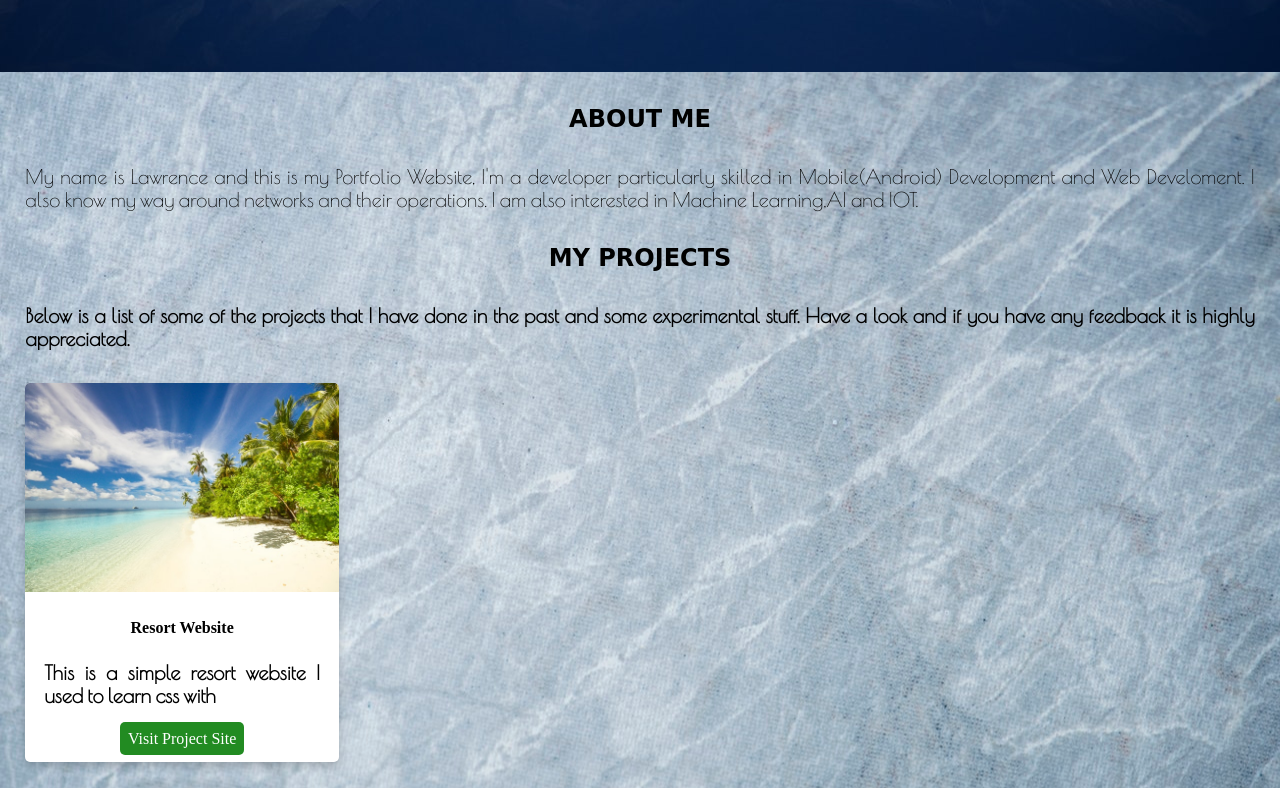
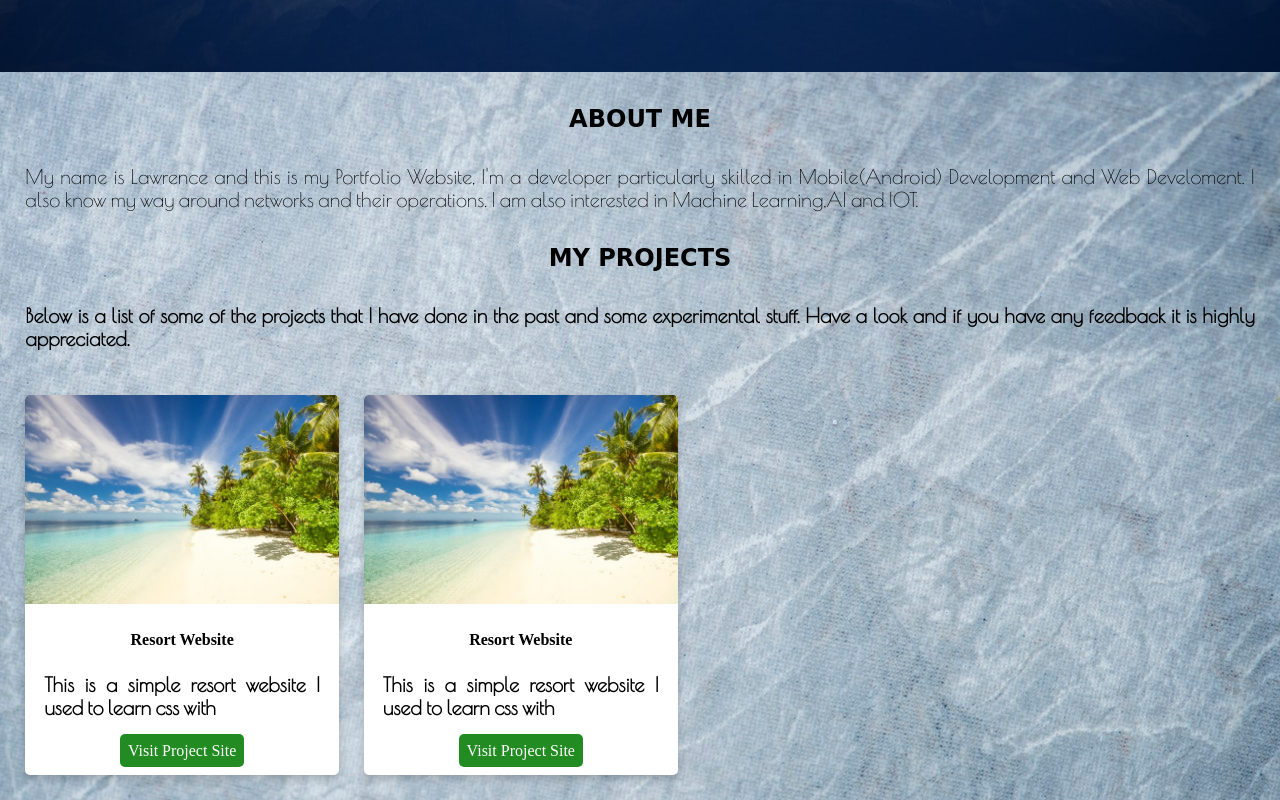
Before and after one commit to lawrence254/ipproject, a plain HTML site: page index.html in a window 1280 px wide. Shown: the part 728-1528 px from the top of the page. Drawn offline with nearby package versions, Linux system fonts and the light colour scheme.

Commit message:
Add flex-box functionality Wrap cards with the flex-box functionality to allow them to display horizontally. set the cards to a witdth of 25% si that 4 cards can be displayed in a single line/row

```diff
--- a/css/style.css
+++ b/css/style.css
@@ -50,6 +50,7 @@ html,body{
   text-align: justify;
   background-image: url('../images/texture.jpeg');
   background-size: cover;
+
 }
 .intro h2{
   text-align: center;
@@ -75,6 +76,9 @@ html,body{
   width: 100%;
   border-radius: 5px 5px 0 0;
 }
+.flex-container{
+  display: flex;
+}
 .cards{
   box-shadow: 0 4px 8px 0 #00000033;
   transition: 0.3s;
@@ -83,6 +87,7 @@ html,body{
   padding-bottom: 1%;
   border-radius: 5px;
   background-color: white;
+
 }
 .cards:hover{
   box-shadow: 0 8px 16px 0 #00000033;
--- a/index.html
+++ b/index.html
@@ -20,6 +20,15 @@
       <div class="projects">
         <h2>MY PROJECTS</h2>
         <p>Below is a list of some of the projects that I have done in the past and some experimental stuff. Have a look and if you have any feedback it is highly appreciated.</p>
+        <div class="flex-container">
+        <div class="cards">
+          <img src="images/resort.jpeg" alt="Picture of a resort on the beach side.">
+          <div class="cardcontent">
+            <h4><b>Resort Website</b></h4>
+            <p>This is a simple resort website I used to learn css with</p>
+            <a href="https://lawrence254.github.io/resort/" class="button">Visit Project Site</a>
+          </div>
+        </div>
         <div class="cards">
           <img src="images/resort.jpeg" alt="Picture of a resort on the beach side.">
           <div class="cardcontent">
@@ -29,6 +38,7 @@
           </div>
         </div>
       </div>
+      </div>
     </div>
   </body>
 </html>
```
